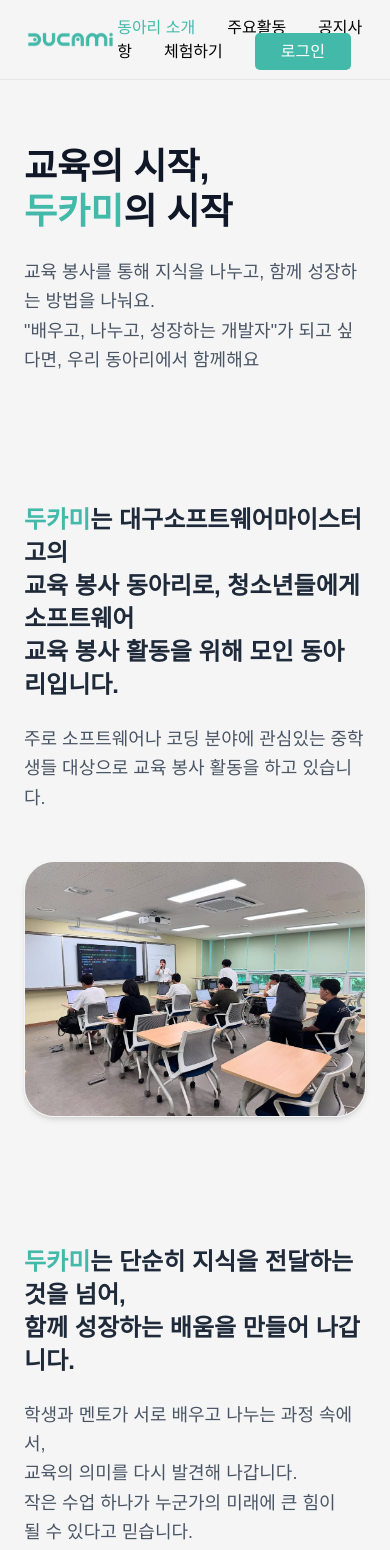
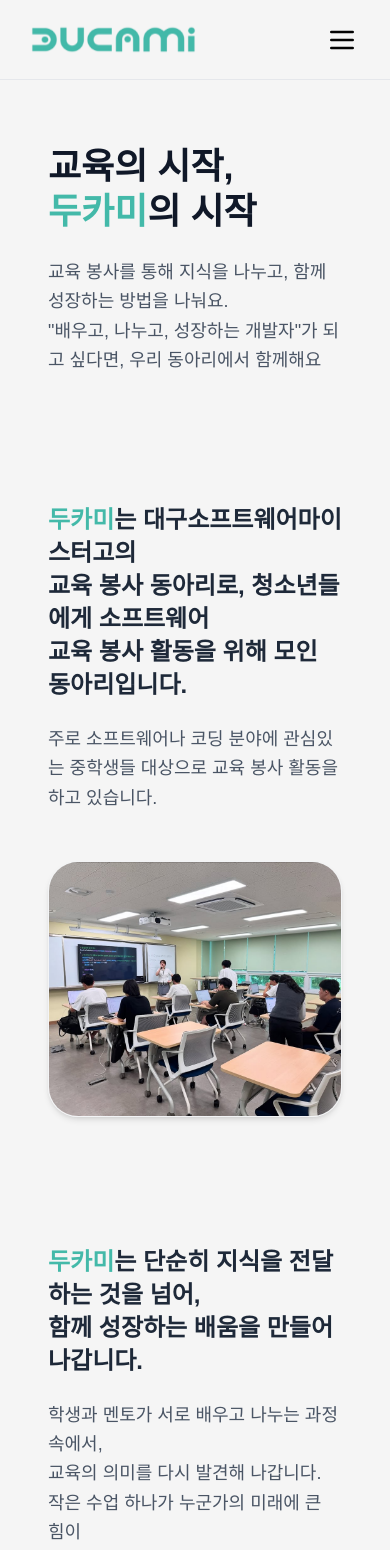
Before and after one commit to DUCAMI-10th/ducami-10th-project-web-team2, a React (Vite) app: page / in a window 390 px wide. Shown: the top 1550 px of the page. Built offline with nearby package versions, Linux system fonts and the light colour scheme; a web font is replaced by a local one.

Commit message:
fix: header 반응형 수정

```diff
--- a/src/components/layout/Header.jsx
+++ b/src/components/layout/Header.jsx
@@ -1,14 +1,21 @@
+import { useState } from 'react';
 import { Link, NavLink } from 'react-router-dom';
+
 const Header = () => {
+  // 모바일 메뉴 열림/닫힘 상태 관리
+  const [isMenuOpen, setIsMenuOpen] = useState(false);
 
+  // 스타일 정의 (작성하신 그대로 유지)
   const getNavLink = ({ isActive }) =>
     isActive
       ? "text-[#43B9A9] text-md font-medium transition-colors"
       : "text-[#030303] text-md font-medium hover:text-[#43B9A9] transition-colors";
 
   return (
-    <header className="w-full h-20 bg-[#F5F5F5] border-b border-gray-200 flex items-center justify-between px-6 fixed top-0 z-50">
-      <Link to="/">
+    <header className="w-full h-20 bg-[#F5F5F5] border-b border-gray-200 fixed top-0 z-50">
+      <div className="h-full flex items-center justify-between px-6">
+
+        <Link to="/" onClick={() => setIsMenuOpen(false)}>
           <img
             src="/ducamiLogo.svg"
             alt="Ducami Logo"
@@ -16,13 +23,46 @@ const Header = () => {
           />
         </Link>
 
-      <nav className="space-x-8">
+        {/* 1. PC 버전 메뉴 */}
+        <nav className="hidden md:flex items-center space-x-8">
           <NavLink to="/" className={getNavLink}>동아리 소개</NavLink>
           <NavLink to="/activity" className={getNavLink}>주요활동</NavLink>
           <NavLink to="/noti" className={getNavLink}>공지사항</NavLink>
           <NavLink to="/experience" className={getNavLink}>체험하기</NavLink>
-        <Link to="/" className="bg-[#43B9A9] text-white px-6.5 py-2.5 rounded-[5px]">로그인</Link>
+          <Link to="/" className="bg-[#43B9A9] text-white px-6.5 py-2 rounded-[5px]">로그인</Link>
         </nav>
+
+        {/* 2. 모바일 햄버거 버튼 */}
+        <button
+          className="md:hidden text-[#030303] p-2 focus:outline-none"
+          onClick={() => setIsMenuOpen(!isMenuOpen)}
+        >
+          {isMenuOpen ? (
+            // 닫기(X) 아이콘
+            <svg xmlns="http://www.w3.org/2000/svg" className="h-8 w-8" fill="none" viewBox="0 0 24 24" stroke="currentColor">
+              <path strokeLinecap="round" strokeLinejoin="round" strokeWidth={2} d="M6 18L18 6M6 6l12 12" />
+            </svg>
+          ) : (
+            // 햄버거 아이콘
+            <svg xmlns="http://www.w3.org/2000/svg" className="h-8 w-8" fill="none" viewBox="0 0 24 24" stroke="currentColor">
+              <path strokeLinecap="round" strokeLinejoin="round" strokeWidth={2} d="M4 6h16M4 12h16M4 18h16" />
+            </svg>
+          )}
+        </button>
+      </div>
+
+      {/* 3. 모바일 메뉴 드롭다운 */}
+      {isMenuOpen && (
+        <div className="md:hidden absolute top-20 left-0 w-full bg-[#F5F5F5] border-b border-gray-200 shadow-lg flex flex-col px-6 py-6 space-y-6">
+          <NavLink to="/" className={getNavLink} onClick={() => setIsMenuOpen(false)}>동아리 소개</NavLink>
+          <NavLink to="/activity" className={getNavLink} onClick={() => setIsMenuOpen(false)}>주요활동</NavLink>
+          <NavLink to="/noti" className={getNavLink} onClick={() => setIsMenuOpen(false)}>공지사항</NavLink>
+          <NavLink to="/experience" className={getNavLink} onClick={() => setIsMenuOpen(false)}>체험하기</NavLink>
+          <Link to="/" className="bg-[#43B9A9] text-white px-6.5 py-2 rounded-[5px] text-center w-fit" onClick={() => setIsMenuOpen(false)}>
+            로그인
+          </Link>
+        </div>
+      )}
     </header>
   );
 };
--- a/src/pages/Home.jsx
+++ b/src/pages/Home.jsx
@@ -2,11 +2,11 @@ import React from 'react';
 
 const Home = () => {
   return (
-    // 전체 콘텐츠를 감싸는 컨테이너 (중앙 정렬 및 최대 너비 제한)
-    <div className="max-w-screen-xl mx-auto">
+    <div className="max-w-screen-xl mx-auto px-6">
 
-      {/*상단 타이틀*/}
-      <section className="py-16 md:py-24">
+      {/* 상단 타이틀 */}
+      {/* text-left 명시하여 항상 왼쪽 정렬 유지 */}
+      <section className="py-16 md:py-24 text-left">
         <h1 className="text-4xl md:text-5xl font-bold text-gray-900 leading-tight">
           교육의 시작, <br className="md:hidden" /> {/* 모바일에서만 줄바꿈 */}
           <span className="text-[#43B9A9]">두카미</span>의 시작
@@ -17,8 +17,8 @@ const Home = () => {
         </p>
       </section>
 
-      {/*섹션 2: 좌측 텍스트 / 우측 이미지*/}
-      <section className="py-16 flex flex-col md:flex-row items-center justify-between gap-12">
+      {/* 섹션 2: 좌측 텍스트 / 우측 이미지 */}
+      <section className="py-16 flex flex-col md:flex-row items-start justify-between gap-12">
         {/* 텍스트 영역 */}
         <div className="md:w-1/2 space-y-6">
           <h2 className="text-2xl md:text-3xl font-bold text-gray-800 leading-snug">
@@ -31,6 +31,8 @@ const Home = () => {
             중학생들 대상으로 교육 봉사 활동을 하고 있습니다.
           </p>
         </div>
+
+        {/* 이미지 영역 */}
         <div className="md:w-1/2 flex justify-center w-full">
           <img
             src="/job.jpg"
@@ -40,18 +42,18 @@ const Home = () => {
         </div>
       </section>
 
-      {/* 섹션 3: 좌측 이미지 / 우측 텍스트  */}
-      <section className="py-16 flex flex-col-reverse md:flex-row items-center justify-between gap-12">
+      {/* 섹션 3: 좌측 이미지 / 우측 텍스트 */}
+      <section className="py-16 flex flex-col-reverse md:flex-row items-start justify-between gap-12">
         <div className="md:w-1/2 flex justify-center w-full">
           <img
             src="/creative.jpg"
-            alt="어린이날 창의융합 체험 활동 "
+            alt="어린이날 창의융합 체험 활동"
             className="w-full max-w-xl h-64 md:h-80 rounded-[30px] object-cover shadow-md border border-gray-100"
           />
         </div>
 
-        {/* 텍스트 영역 (PC에서는 우측 정렬) */}
-        <div className="md:w-1/2 space-y-6 md:text-right">
+        {/* 텍스트 영역 */}
+        <div className="md:w-1/2 space-y-6">
           <h2 className="text-2xl md:text-3xl font-bold text-gray-800 leading-snug">
             <span className="text-[#43B9A9]">두카미</span>는 단순히 지식을 전달하는 것을 넘어,<br />
             함께 성장하는 배움을 만들어 나갑니다.
```
Lines whose indentation alone changed are shown as unchanged.
